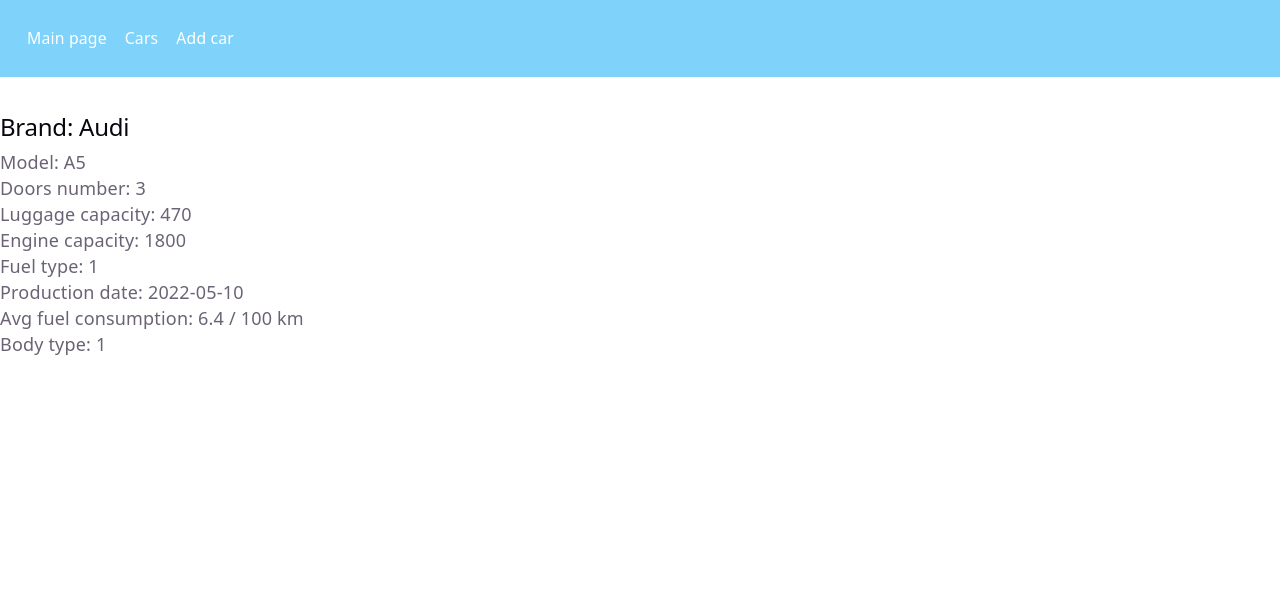
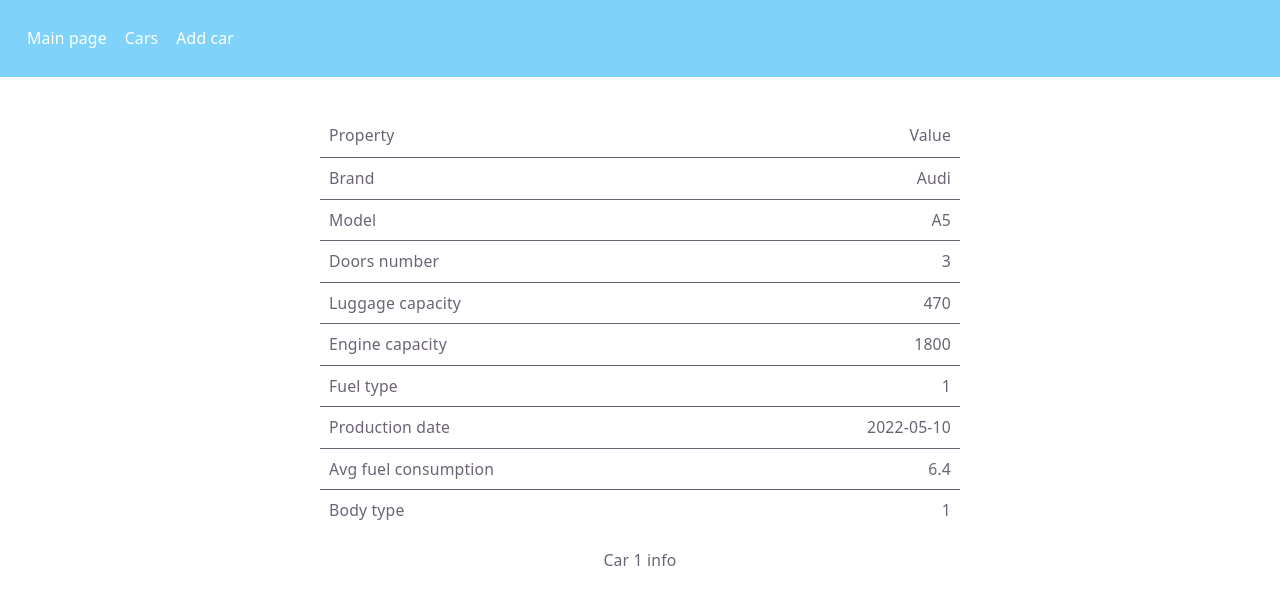
Before and after one commit to KrzysztofKantorski/Cars-Management, a React (Vite) app in the folder Cars_Client_App/: page /cars/1 in a window 1280 px wide. Shown: the top 604 px of the page. Built offline with nearby package versions, Linux system fonts and the light colour scheme; data requests are answered from the project's data file.

Commit message:
(feat): Car details table

```diff
--- a/Cars_Client_App/src/components/Card.tsx
+++ b/Cars_Client_App/src/components/Card.tsx
@@ -1,4 +1,4 @@
-import { Link } from 'react-router';
+import { Link, useNavigate } from 'react-router';
 import type { Car } from '../models/Car';
 import { Button } from './ui/button';
 import {
@@ -15,35 +15,40 @@
   onRemove?: (id: string) => Promise<void>;
 }
 
-function Card(
-    { car, onRemove }: CardProps
-)
+function Card({ car, onRemove }: CardProps){
+  const navigate = useNavigate();
 
-
-{
+  // Cała logika funkcji znajduje się wewnątrz ciała komponentu Card
+  function goToPage(route: string) {
+    console.log("siup");
+    navigate(route);
+  }
   return (
     <>
-    <UiCard>
+   <UiCard className="w-full max-w-sm">
       <CardHeader>
         <CardTitle>{car.brand}</CardTitle>
-        <CardDescription>
-          {car.model}
-        </CardDescription>
+        <CardDescription>{car.model}</CardDescription>
       </CardHeader>
 
-      <CardFooter className="justify-end gap-2">
-
-        <Button>
-          <Link to={`/cars/${car.id}`}>Details</Link>
+      <CardFooter className="flex justify-start gap-4 border-t pt-4">
+        <Button variant="outline" size="sm" onClick={() => goToPage(`/cars/${car.id}`)}>
+          Details
         </Button>
 
-        <Button>
-          <Link to={`/cars/${car.id}/edit`}>Edit</Link>
+        <Button variant="secondary" size="sm"  onClick={() => goToPage(`/cars/${car.id}/edit`)}>
+          Edit
         </Button>
 
-        {onRemove &&
-          <Button onClick={() => onRemove(car.id)}>Delete</Button>
-        }
+        {onRemove && (
+          <Button
+            variant="destructive"
+            size="sm"
+            onClick={() => onRemove(car.id)}
+          >
+            Delete
+          </Button>
+        )}
       </CardFooter>
     </UiCard>
     </>
--- /dev/null
+++ b/Cars_Client_App/src/components/ui/table.tsx
@@ -0,0 +1,113 @@
+import * as React from "react"
+import { cn } from "cn"
+
+function Table({ className, ...props }: React.ComponentProps<"table">) {
+  return (
+    <div
+      data-slot="table-container"
+      className="relative w-full overflow-x-auto"
+    >
+      <table
+        data-slot="table"
+        className={cn("w-full caption-bottom text-sm", className)}
+        {...props}
+      />
+    </div>
+  )
+}
+
+function TableHeader({ className, ...props }: React.ComponentProps<"thead">) {
+  return (
+    <thead
+      data-slot="table-header"
+      className={cn("[&_tr]:border-b", className)}
+      {...props}
+    />
+  )
+}
+
+function TableBody({ className, ...props }: React.ComponentProps<"tbody">) {
+  return (
+    <tbody
+      data-slot="table-body"
+      className={cn("[&_tr:last-child]:border-0", className)}
+      {...props}
+    />
+  )
+}
+
+function TableFooter({ className, ...props }: React.ComponentProps<"tfoot">) {
+  return (
+    <tfoot
+      data-slot="table-footer"
+      className={cn(
+        "border-t bg-muted/50 font-medium [&>tr]:last:border-b-0",
+        className
+      )}
+      {...props}
+    />
+  )
+}
+
+function TableRow({ className, ...props }: React.ComponentProps<"tr">) {
+  return (
+    <tr
+      data-slot="table-row"
+      className={cn(
+        "border-b transition-colors hover:bg-muted/50 has-aria-expanded:bg-muted/50 data-[state=selected]:bg-muted",
+        className
+      )}
+      {...props}
+    />
+  )
+}
+
+function TableHead({ className, ...props }: React.ComponentProps<"th">) {
+  return (
+    <th
+      data-slot="table-head"
+      className={cn(
+        "h-10 px-2 text-left align-middle font-medium whitespace-nowrap text-foreground [&:has([role=checkbox])]:pr-0",
+        className
+      )}
+      {...props}
+    />
+  )
+}
+
+function TableCell({ className, ...props }: React.ComponentProps<"td">) {
+  return (
+    <td
+      data-slot="table-cell"
+      className={cn(
+        "p-2 align-middle whitespace-nowrap [&:has([role=checkbox])]:pr-0",
+        className
+      )}
+      {...props}
+    />
+  )
+}
+
+function TableCaption({
+  className,
+  ...props
+}: React.ComponentProps<"caption">) {
+  return (
+    <caption
+      data-slot="table-caption"
+      className={cn("mt-4 text-sm text-muted-foreground", className)}
+      {...props}
+    />
+  )
+}
+
+export {
+  Table,
+  TableHeader,
+  TableBody,
+  TableFooter,
+  TableHead,
+  TableRow,
+  TableCell,
+  TableCaption,
+}
--- a/Cars_Client_App/src/pages/CarsDetailsPage.tsx
+++ b/Cars_Client_App/src/pages/CarsDetailsPage.tsx
@@ -4,6 +4,7 @@
 import { getCarById } from "../services/carService";
 import Loading from "../components/Loading";
 import ApiError from "../components/ApiError";
+import { Table, TableBody, TableCaption, TableCell, TableHead, TableHeader, TableRow } from "../components/ui/table";
 
 function CarsDetailsPage() {
 
@@ -94,15 +95,66 @@
 
   return(
     <>
-      <h2>Brand: {car.brand}</h2>
-      <p>Model: {car.model}</p>
-      <p>Doors number: {car.doorsNumber}</p>
-      <p>Luggage capacity: {car.luggageCapacity}</p>
-      <p>Engine capacity: {car.engineCapacity}</p>
-      <p>Fuel type: {car.fuelType}</p>
-      <p>Production date: {car.productionDate}</p>
-      <p>Avg fuel consumption: {car.averageFuelConsumption} / 100 km</p>
-      <p>Body type: {car.bodyType}</p>
+    <div className="flex items-center justify-center w-full">
+      <Table className="w-[50%] ml-[25%] bg-destructive p-[2rem]">
+        <TableCaption>Car {car.id} info</TableCaption>
+        <TableHeader>
+          <TableRow>
+            <TableHead>Property</TableHead>
+            <TableHead  className="text-right">Value</TableHead>
+          </TableRow>
+        </TableHeader>
+        <TableBody>
+
+          <TableRow>
+            <TableCell>Brand</TableCell>
+            <TableCell className="text-right">{car.brand}</TableCell>
+          </TableRow>
+
+          <TableRow>
+            <TableCell>Model</TableCell>
+            <TableCell className="text-right">{car.model}</TableCell>
+          </TableRow>
+
+          <TableRow>
+            <TableCell>Doors number</TableCell>
+            <TableCell className="text-right">{car.doorsNumber}</TableCell>
+          </TableRow>
+
+
+          <TableRow>
+            <TableCell>Luggage capacity</TableCell>
+            <TableCell className="text-right">{car.luggageCapacity}</TableCell>
+          </TableRow>
+
+
+          <TableRow>
+            <TableCell>Engine capacity</TableCell>
+            <TableCell className="text-right">{car.engineCapacity}</TableCell>
+          </TableRow>
+
+          <TableRow>
+            <TableCell>Fuel type</TableCell>
+            <TableCell className="text-right">{car.fuelType}</TableCell>
+          </TableRow>
+
+          <TableRow>
+            <TableCell>Production date</TableCell>
+            <TableCell className="text-right">{car.productionDate}</TableCell>
+          </TableRow>
+
+          <TableRow>
+            <TableCell>Avg fuel consumption</TableCell>
+            <TableCell className="text-right">{car.averageFuelConsumption}</TableCell>
+          </TableRow>
+
+          <TableRow>
+            <TableCell>Body type</TableCell>
+            <TableCell className="text-right ">{car.bodyType}</TableCell>
+          </TableRow>
+        </TableBody>
+      </Table>
+    </div>
     </>
   )
 }
--- a/Cars_Client_App/src/pages/CarsPage.tsx
+++ b/Cars_Client_App/src/pages/CarsPage.tsx
@@ -132,7 +132,7 @@
 
     return (
         <>
-            <div className="flex flex-wrap items-center justify-center gap-[1rem]">
+            <div className="flex flex-wrap items-center justify-center gap-[2rem]">
                 {cars.map((car)=> (
                     <Card
                         key={car.id}
```
